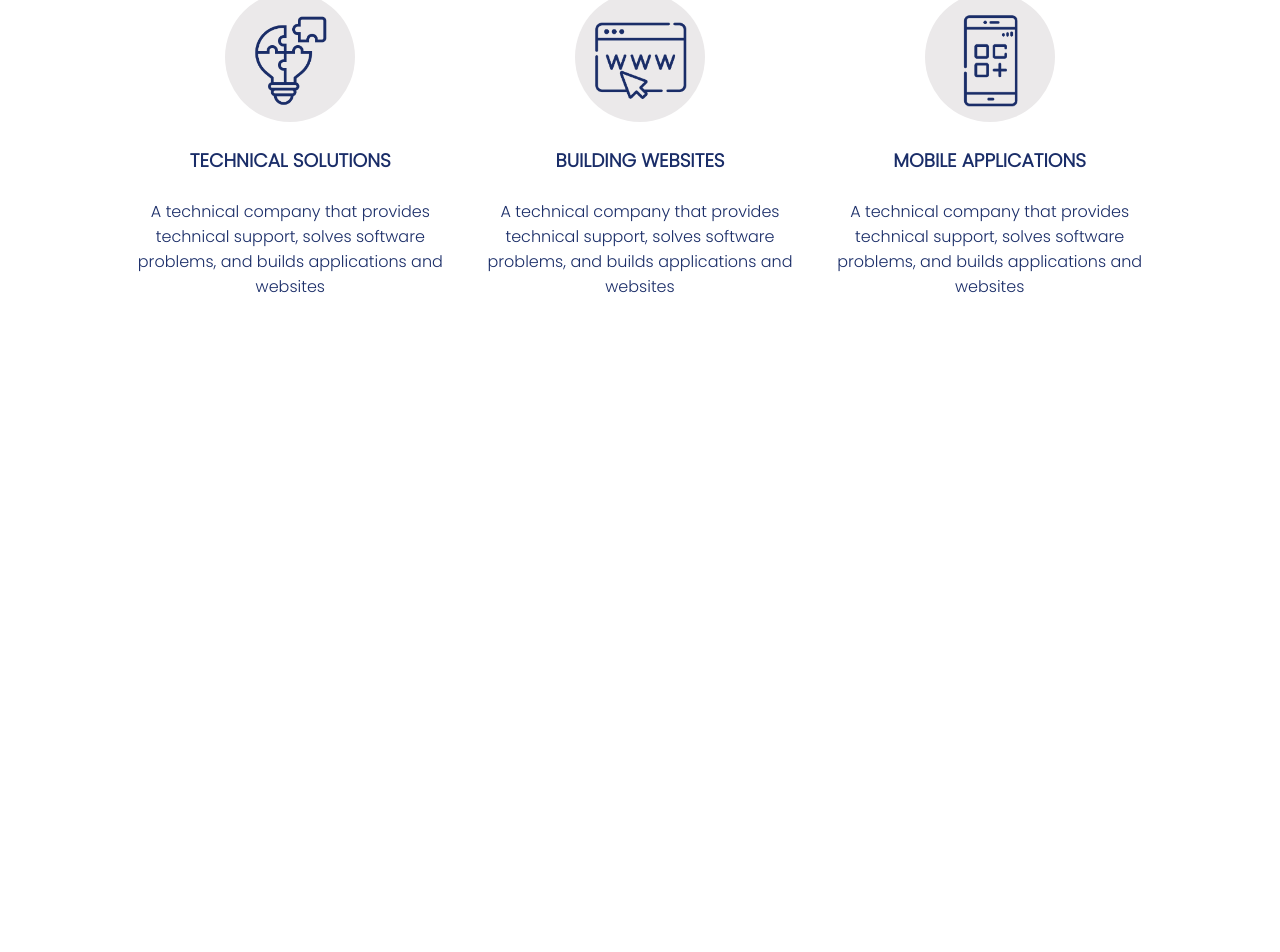
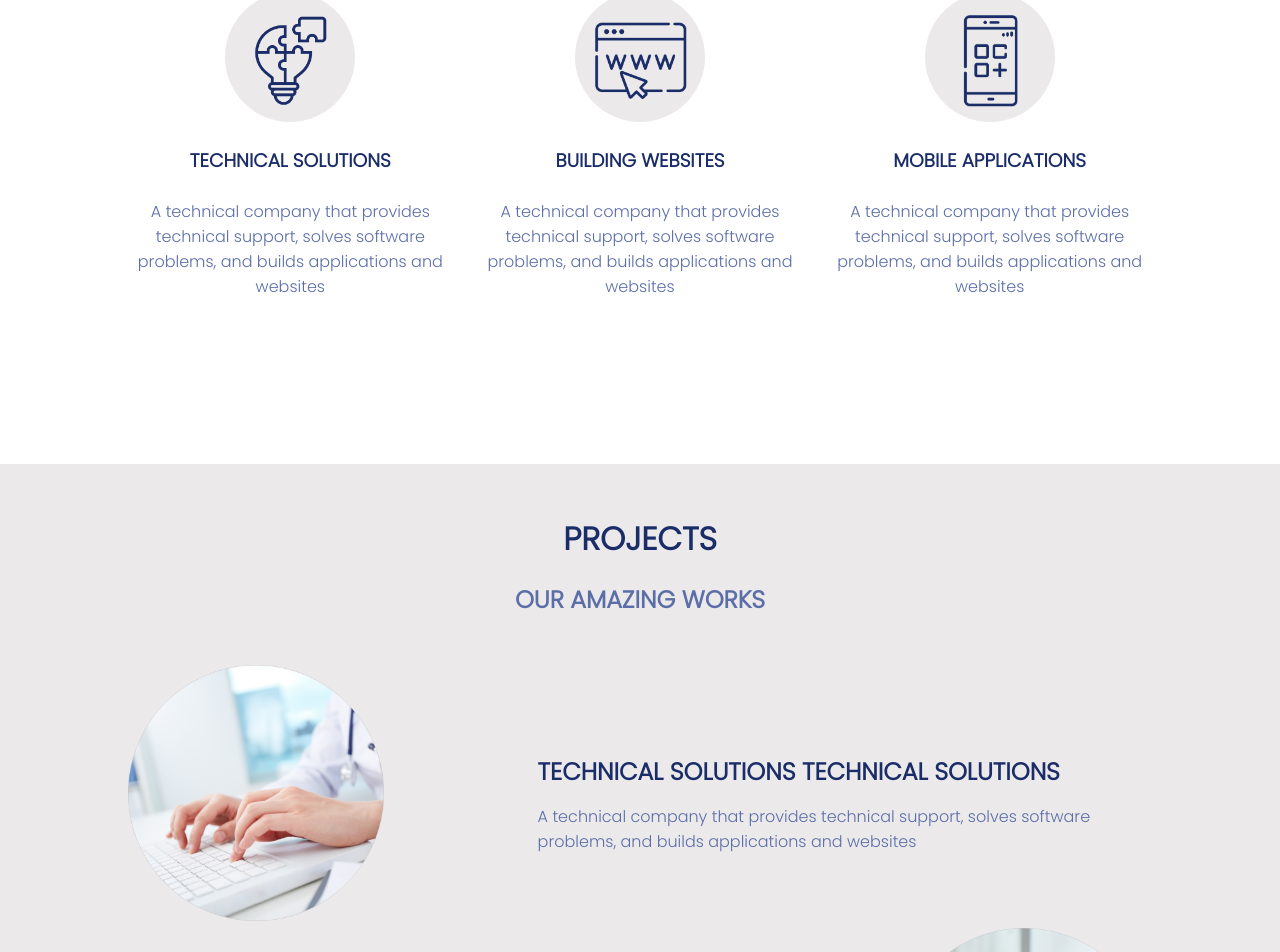
Before and after one commit to d7mi-b/sloution-x, a React (Create React App) app: page / in a window 1280 px wide. Shown: the part 1936-2888 px from the top of the page. Before the commit the page ends 2400 px from the top, so only its background shows below. Built offline with nearby package versions, Linux system fonts and the light colour scheme.

Commit message:
create projects and facts section

```diff
--- a/src/App.js
+++ b/src/App.js
@@ -1,5 +1,6 @@
 import About from './pages/About';
 import Home from './pages/Home';
+import Projects from './pages/Projects';
 import Services from './pages/Services';
 
 function App() {
@@ -8,6 +9,7 @@ function App() {
       <Home />
       <About />
       <Services />
+      <Projects />
     </div>
   );
 }
--- /dev/null
+++ b/src/pages/Projects.js
@@ -0,0 +1,100 @@
+import style from '../styles/projects.module.css';
+import proj1 from '../images/doctor-looking-information-database.png';
+import proj2 from '../images/side-view-cropped-unrecognizable-business-people-working-common-desk.png';
+import proj3 from '../images/christopher-gower-m_HRfLhgABo-unsplash.png';
+import sloution from '../images/settings.png';
+import customer from '../images/user.png';
+import project from '../images/layer.png';
+
+const projects = [
+    {
+        id: 1,
+        title: 'technical solutions technical solutions',
+        body: 'A technical company that provides technical support, solves software problems, and builds applications and websites',
+        img: proj1
+    },
+    {
+        id: 2,
+        title: 'technical solutions technical solutions',
+        body: 'A technical company that provides technical support, solves software problems, and builds applications and websites',
+        img: proj2
+    },
+    {
+        id: 3,
+        title: 'technical solutions technical solutions',
+        body: 'A technical company that provides technical support, solves software problems, and builds applications and websites',
+        img: proj3
+    },
+]
+
+const facts = [
+    {
+        id: 1,
+        num: 150,
+        title: 'SOLUTION',
+        img: sloution
+    },
+    {
+        id: 2,
+        num: 200,
+        title: 'CUSTOMERS',
+        img: customer
+    },
+    {
+        id: 3,
+        num: 250,
+        title: 'PROJECTS',
+        img: project
+    }
+]
+
+const Projects = () => {
+    return (
+        <section className={`section ${style.projects}`}>
+            <div className={`container ${style.container}`}>
+                <header>
+                    <h1>PROJECTS</h1>
+                    <h2>OUR AMAZING WORKS</h2>
+                </header>
+                <section className={style.projectsContainer}>
+                    {
+                        projects.map(e => {
+                            return (
+                                <article className={style.project} key={e.id}>
+                                    <section className={style.img}>
+                                        <img src={e.img} alt='project' />
+                                    </section>
+                                    <section className={style.content}>
+                                        <header>
+                                            <h2>{e.title}</h2>
+                                        </header>
+                                        <p>{e.body}</p>
+                                    </section>
+                                </article>
+                            )
+                        })
+                    }
+                </section>
+                <section className={style.facts}>
+                    {
+                        facts.map(e => {
+                            return (
+                                <article className={style.fact}>
+                                    <section className={style.img}>
+                                        <img src={e.img} alt={e.title} />
+                                    </section>
+                                    <section className={style.content}>
+                                        <p>{e.num}</p>
+                                        <h3>{e.title}</h3>
+                                    </section>
+                                </article>
+                            )
+                        })
+                    }
+                </section>
+            </div>
+        </section>
+    )
+}
+
+export default Projects;
--- a/src/pages/Services.js
+++ b/src/pages/Services.js
@@ -35,7 +35,7 @@ const Services = () => {
                     {
                         services.map(e => {
                             return (
-                                <article className={style.service}>
+                                <article className={style.service} key={e.id}>
                                     <section className={style.img}>
                                         <img src={e.img} alt='' />
                                     </section>
--- /dev/null
+++ b/src/styles/projects.module.css
@@ -0,0 +1,107 @@
+.projects {
+    background-color: var(--background);
+}
+
+.container {
+    font-family: PoppinsLight;
+    text-align: center;
+    padding: 2rem 0;
+}
+
+.container header h1 {
+    font-size: 2rem;
+    margin: 1.2rem auto;
+}
+
+.container header h2 {
+    color: var(--secondary);
+}
+
+.projectsContainer {
+    display: flex;
+    flex-direction: column;
+    margin: 3rem auto 150px;
+    border-bottom: 5px solid var(--border);
+    padding-bottom: 150px;
+}
+
+.project:nth-child(odd) {
+    display: flex;
+}
+
+.project:nth-child(even) {
+    display: flex;
+    flex-direction: row-reverse;
+}
+
+.project .img {
+    width: 25%;
+}
+
+.project .img img {
+    width: 100%;
+}
+
+.project:nth-child(odd) .content {
+    display: flex;
+    flex-direction: column;
+    justify-content: center;
+    text-align: left;
+    width: 60%;
+    margin: 0 0 0 auto;
+}
+
+.project:nth-child(even) .content {
+    display: flex;
+    flex-direction: column;
+    justify-content: center;
+    text-align: left;
+    width: 60%;
+    margin: 0 auto 0 0;
+}
+
+.project .content header h2 {
+    color: var(--main);
+    text-transform: uppercase;
+    margin: 15px auto;
+}
+
+.project .content p {
+    color: var(--secondary);
+}
+
+.facts {
+    padding: 2rem;
+    background-color: var(--white);
+    display: grid;
+    grid-template-columns: repeat(3, 1fr);
+    grid-gap: 25px;
+    border-radius: 100px;
+    margin: 100px auto;
+}
+
+.facts .fact {
+    display: flex;
+    justify-content: center;
+}
+
+.facts .fact:first-child,
+.facts .fact:nth-child(2) {
+    border-right: 3px solid var(--background);
+}
+
+.facts .fact .img {
+    width: 80px;
+    margin: 0 25px;
+}
+
+.facts .fact .img img {
+    width: 100%;
+}
+
+.facts .fact .content {
+    display: flex;
+    flex-direction: column;
+    justify-content: center;
+    text-align: left;
+}
--- a/src/styles/services.module.css
+++ b/src/styles/services.module.css
@@ -48,4 +48,5 @@
 
 .service p {
     text-align: center;
+    color: var(--secondary);
 }
```
